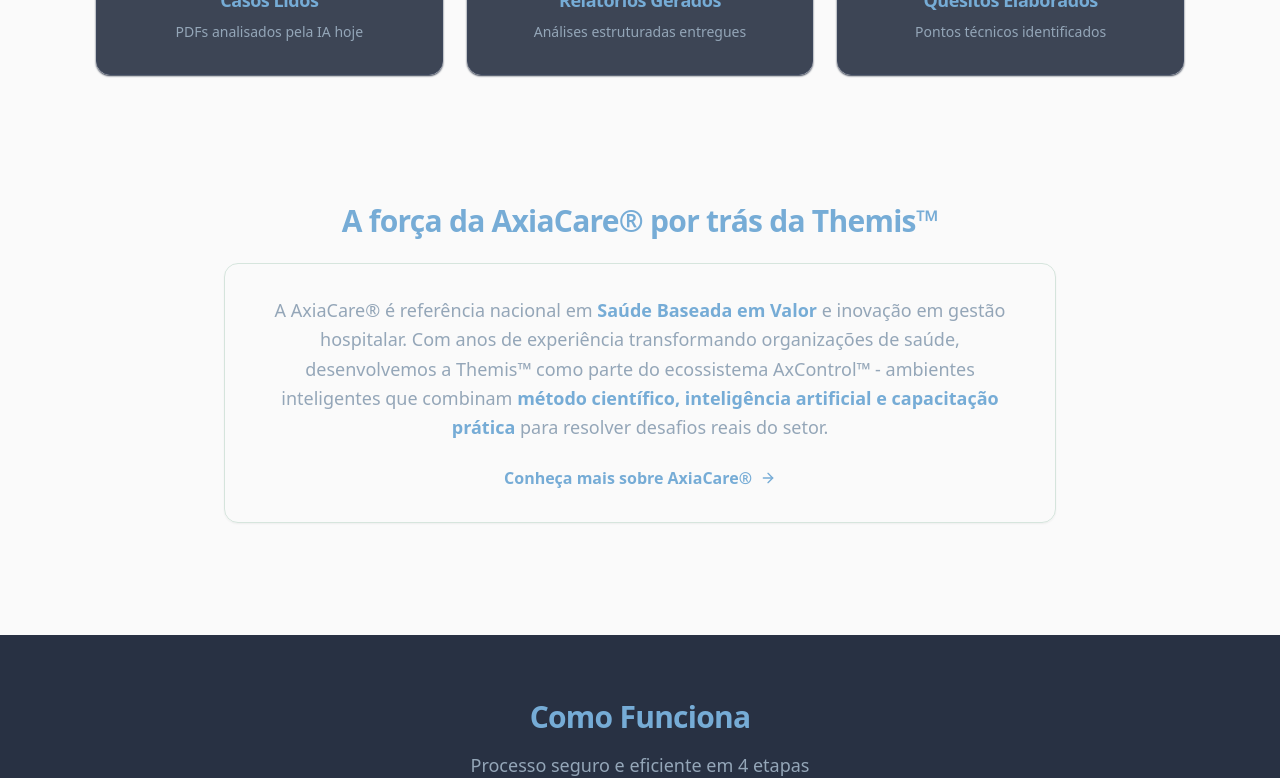
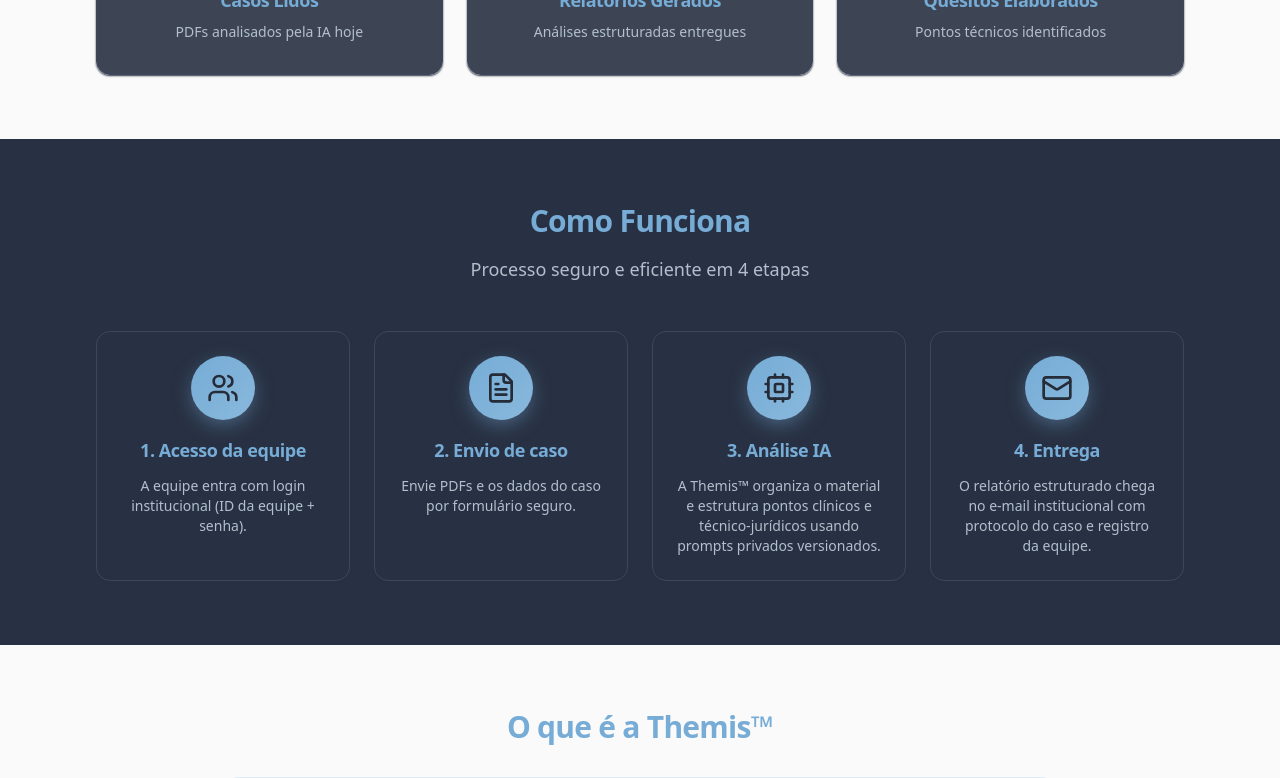
Before and after one commit to axiacare/themis-case-companion, a React (Vite) app: page / in a window 1280 px wide. Shown: the part 1000-1778 px from the top of the page. Built offline with nearby package versions, Linux system fonts and the light colour scheme.

Commit message:
Fix AxiaCare section and styling

```diff
--- a/src/index.css
+++ b/src/index.css
@@ -25,7 +25,7 @@ All colors MUST be HSL.
     --secondary-foreground: 210 40% 8%;
 
     --muted: 210 40% 95%;
-    --muted-foreground: 215 13% 42%;
+    --muted-foreground: 215 16% 47%;
 
     --accent: 150 30% 75%;
     --accent-foreground: 210 40% 8%;
@@ -74,7 +74,7 @@ All colors MUST be HSL.
     --secondary-foreground: 210 20% 95%;
 
     --muted: 220 20% 22%;
-    --muted-foreground: 210 20% 65%;
+    --muted-foreground: 210 20% 75%;
 
     --accent: 150 25% 60%;
     --accent-foreground: 210 20% 95%;
--- a/src/pages/Index.tsx
+++ b/src/pages/Index.tsx
@@ -111,35 +111,7 @@ const Index = () => {
         </div>
       </section>
 
-      {/* A força da AxiaCare® */}
-      <section className="py-16 px-4">
-        <div className="container mx-auto max-w-4xl">
-          <div className="text-center mb-12">
-            <h3 className="text-3xl font-bold text-primary mb-6">A força da AxiaCare® por trás da Themis™</h3>
-            <Card className="shadow-elegant bg-gradient-accent/20 border-accent/30">
-              <CardContent className="p-8">
-                <p className="text-lg text-muted-foreground leading-relaxed text-center">
-                  A AxiaCare® é referência nacional em <strong className="text-primary">Saúde Baseada em Valor</strong> e inovação em gestão hospitalar.
-                  Com anos de experiência transformando organizações de saúde, desenvolvemos a Themis™ como parte do ecossistema
-                  AxControl™ - ambientes inteligentes que combinam <strong className="text-primary">método científico, inteligência artificial
-                  e capacitação prática</strong> para resolver desafios reais do setor.
-                </p>
-                <div className="mt-6 flex justify-center">
-                  <a
-                    href="https://www.axcare.com.br"
-                    target="_blank"
-                    rel="noopener noreferrer"
-                    className="text-primary hover:text-primary-hover transition-smooth font-semibold hover-lift inline-flex items-center gap-2"
-                  >
-                    Conheça mais sobre AxiaCare®
-                    <ArrowRight className="w-4 h-4" />
-                  </a>
-                </div>
-              </CardContent>
-            </Card>
-          </div>
-        </div>
-      </section>
+      {/* Como Funciona - Second fold */}
       <section className="py-16 px-4 bg-card">
         <div className="container mx-auto max-w-6xl">
           <div className="text-center mb-12">
@@ -179,7 +151,7 @@ const Index = () => {
                 </div>
                 <h4 className="text-lg font-semibold text-primary mb-3">3. Análise IA</h4>
                 <p className="text-sm text-muted-foreground">
-                  A Themis organiza o material e estrutura pontos clínicos e técnico-jurídicos usando prompts privados versionados.
+                  A Themis™ organiza o material e estrutura pontos clínicos e técnico-jurídicos usando prompts privados versionados.
                 </p>
               </CardContent>
             </Card>
@@ -199,11 +171,11 @@ const Index = () => {
         </div>
       </section>
 
-      {/* O que é a Themis */}
+      {/* O que é a Themis™ */}
       <section className="py-16 px-4">
         <div className="container mx-auto max-w-4xl">
           <div className="text-center mb-8">
-            <h3 className="text-3xl font-bold text-primary mb-6">O que é a Themis</h3>
+            <h3 className="text-3xl font-bold text-primary mb-6">O que é a Themis™</h3>
           </div>
           <Card className="shadow-elegant bg-gradient-accent border-primary/20">
             <CardContent className="p-8">
@@ -215,11 +187,11 @@ const Index = () => {
         </div>
       </section>
 
-      {/* Features */}
+      {/* Por que escolher a Themis™ */}
       <section className="py-16 px-4 bg-card">
         <div className="container mx-auto max-w-6xl">
           <div className="text-center mb-12">
-            <h3 className="text-3xl font-bold text-primary mb-4">Por que escolher a Themis</h3>
+            <h3 className="text-3xl font-bold text-primary mb-4">Por que escolher a Themis™</h3>
           </div>
 
           <div className="grid md:grid-cols-2 gap-8">
@@ -290,43 +262,40 @@ const Index = () => {
         </div>
       </section>
 
-      {/* AxWise™ - Capacitação */}
-      <section className="py-16 px-4 bg-gradient-accent/20">
+      {/* A força da AxiaCare® */}
+      <section className="py-16 px-4">
         <div className="container mx-auto max-w-4xl">
-          <div className="text-center mb-8">
-            <h3 className="text-3xl font-bold text-primary mb-6">AxWise™ - Aprenda Enquanto Usa</h3>
+          <div className="text-center mb-12">
+            <h3 className="text-3xl font-bold text-primary mb-6">A força da AxiaCare® por trás da Themis™</h3>
+            <Card className="shadow-elegant bg-gradient-accent border-primary/20">
+              <CardContent className="p-8">
+                <div className="flex items-center justify-center mb-6">
+                  <img
+                    src="/axiacare-logo.png"
+                    alt="AxiaCare®"
+                    className="h-12 object-contain"
+                  />
                 </div>
-          <Card className="shadow-elegant bg-card/90 backdrop-blur-sm">
-            <CardContent className="p-8">
-              <div className="text-center mb-6">
-                <TrendingUp className="w-16 h-16 text-primary mx-auto mb-4" />
-                <p className="text-lg text-muted-foreground leading-relaxed">
-                  Além da ferramenta, oferecemos capacitação contínua através da <strong className="text-primary">MedValor®</strong>
-                  - eventos e cursos especializados em saúde baseada em valor.
+                <p className="text-lg text-muted-foreground leading-relaxed text-center mb-6">
+                  A AxiaCare cria e conduz soluções completas para ecossistemas de saúde, integrando empresas, instituições, prestadores e líderes do setor. Nosso trabalho segue os <strong className="text-primary">princípios do cuidado baseado em valor (Value-Based Health Care)</strong>: é centrado no paciente, guiado por dados e orientado a resultados concretos.
                 </p>
-              </div>
-              <div className="flex flex-col md:flex-row gap-4 justify-center">
+                <p className="text-base text-muted-foreground leading-relaxed text-center">
+                  Muito além de uma consultoria, atuamos em todas as etapas – do diagnóstico inicial à sustentação contínua. Identificamos a necessidade, mapeamos e engajamos os parceiros certos, co-desenhamos a jornada de valor e implementamos a solução com apoio institucional sólido e governança clínica efetiva.
+                </p>
+                <div className="mt-6 flex justify-center">
                   <a
-                  href="https://linktr.ee/gui.thome"
+                    href="https://www.axcare.com.br"
                     target="_blank"
                     rel="noopener noreferrer"
-                  className="inline-flex items-center justify-center px-6 py-3 bg-success text-success-foreground rounded-lg font-medium hover-lift transition-smooth"
+                    className="text-primary hover:text-primary-hover transition-smooth font-semibold hover-lift inline-flex items-center gap-2"
                   >
-                  Em Alta - Cursos Disponíveis
-                  <ArrowRight className="w-4 h-4 ml-2" />
-                </a>
-                <a
-                  href="https://www.medvalor.com.br"
-                  target="_blank"
-                  rel="noopener noreferrer"
-                  className="inline-flex items-center justify-center px-6 py-3 border-2 border-primary text-primary rounded-lg font-medium hover:bg-primary hover:text-primary-foreground transition-smooth"
-                >
-                  MedValor® - Site Oficial
-                  <ArrowRight className="w-4 h-4 ml-2" />
+                    Conheça mais sobre AxiaCare®
+                    <ArrowRight className="w-4 h-4" />
                   </a>
                 </div>
               </CardContent>
             </Card>
+          </div>
         </div>
       </section>
 
```
Also changed, not shown: public/axiacare-logo.png (added). Lines whose indentation alone changed are shown as unchanged.
